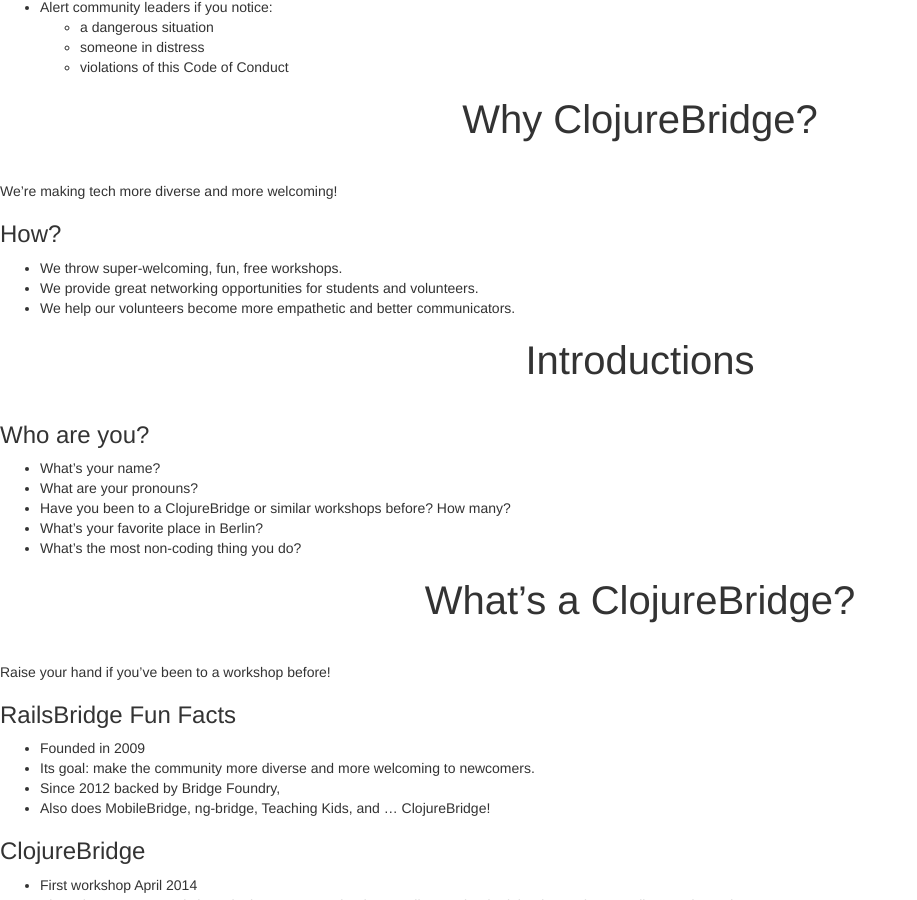
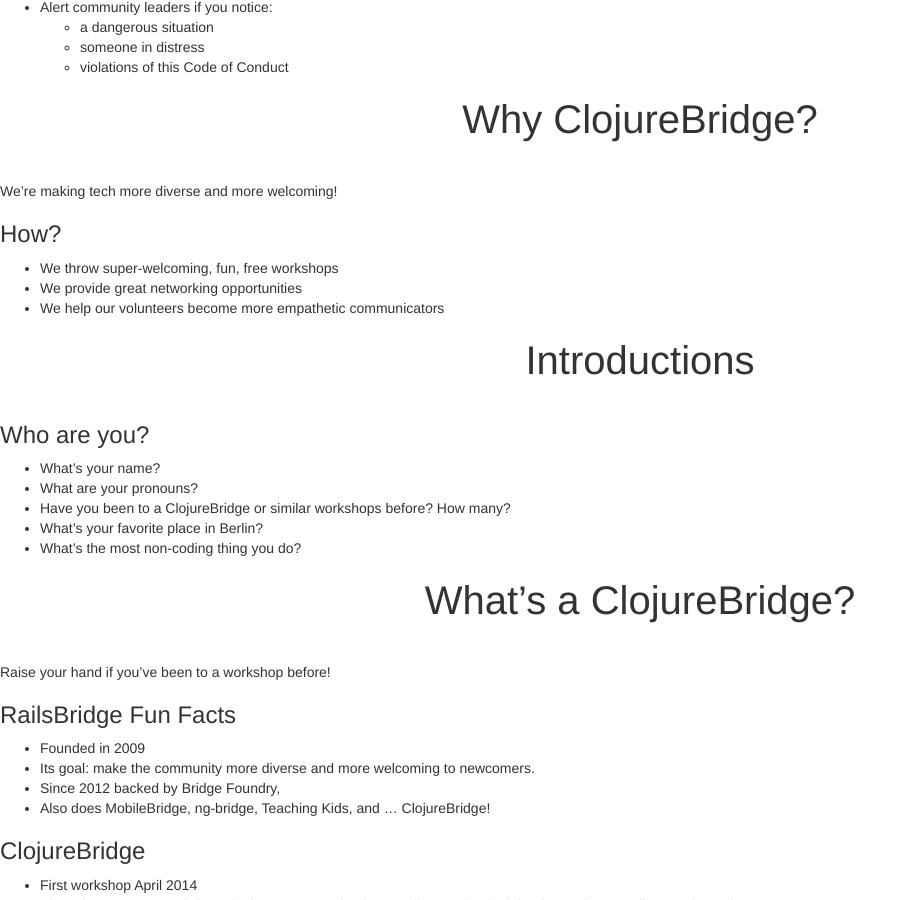
Before and after one commit to clojurebridge-berlin/clojurebridge-berlin.github.io, a Jekyll site: the page built from docs/coaches_training.deck.md, in a window 1280 px wide and 900 px high, scrolled down 845 px. Shown: the whole window, without its empty margins (0-917 px from the left). Built offline with Jekyll 4.4.1, drawn with Linux system fonts in a browser that asks for light colours; our own code applies the rules of GitHub Pages for plain Markdown files.

Commit message:
Fewer words in description of ClojureBridge itself

```diff
--- a/docs/coaches_training.deck.md
+++ b/docs/coaches_training.deck.md
@@ -29,9 +29,10 @@
 We're making tech more diverse and more welcoming!
 
 ### How?
-* We throw super-welcoming, fun, free workshops.
-* We provide great networking opportunities for students and volunteers.
-* We help our volunteers become more empathetic and better communicators.
+* We throw super-welcoming, fun, free workshops
+* We provide great networking opportunities
+* We help our volunteers become more empathetic communicators
+
 
 # Introductions
 ### Who are you?
```
